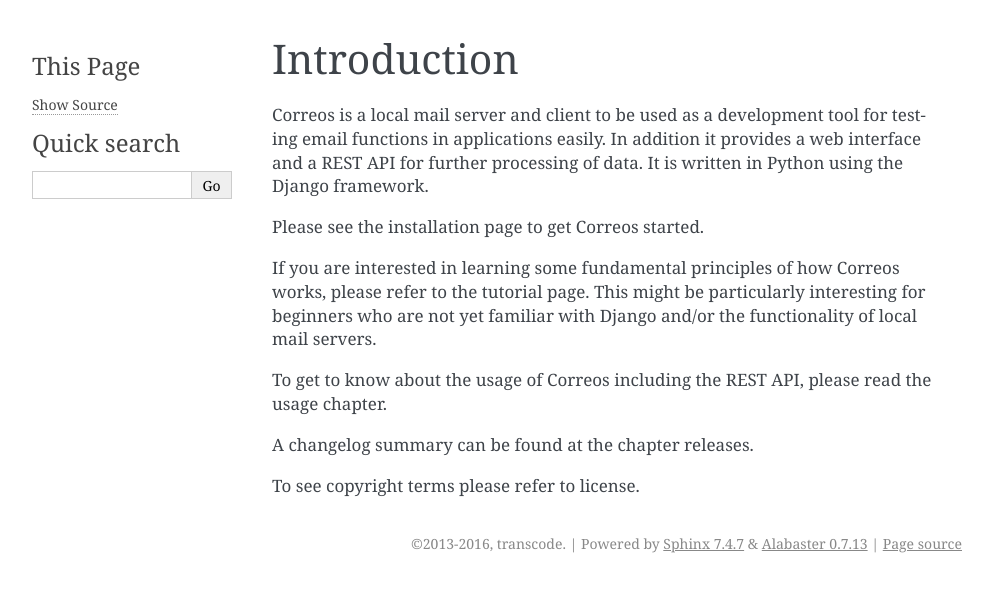
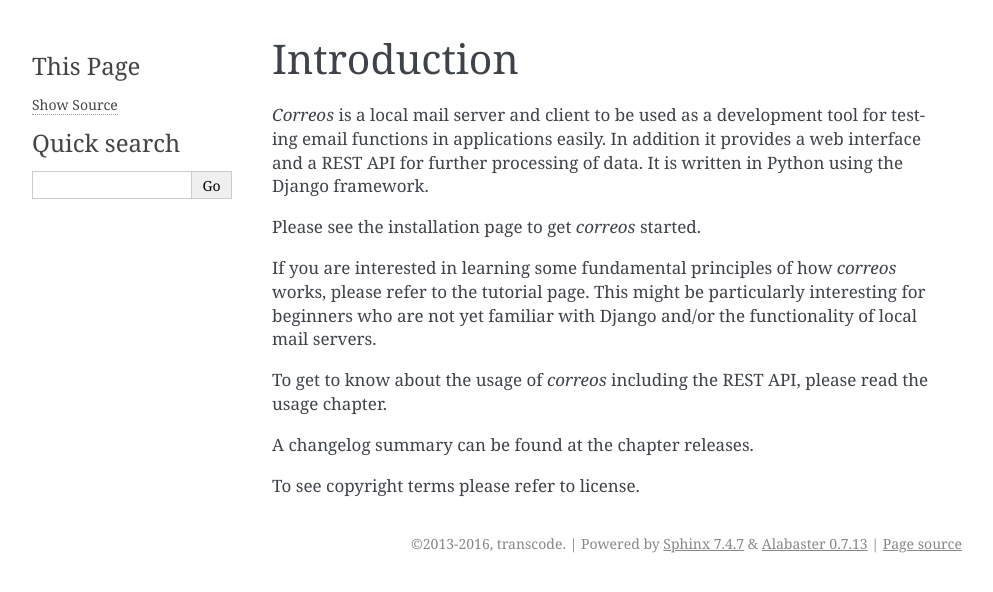
Before and after one commit to transcode-de/correos, a Sphinx documentation site: the page built from docs/source/introduction.rst, in a window 1280 px wide. Shown: the top 592 px of the page, without its empty margins (148-1141 px from the left). Built offline with Sphinx 7.4.7, drawn with Linux system fonts in a browser that asks for light colours.

```diff
--- a/docs/source/index.rst
+++ b/docs/source/index.rst
@@ -1,8 +1,8 @@
 ***********************
-Correos's documentation
+correos's documentation
 ***********************
 
-Welcome to Correos's documentation!
+Welcome to *correos*'s documentation!
 
 Please see the :ref:`introduction page <introduction>` to get an overview of
 the main content included in this documentation.
--- a/docs/source/introduction.rst
+++ b/docs/source/introduction.rst
@@ -4,19 +4,20 @@
 Introduction
 ************
 
-Correos is a local mail server and client to be used as a development tool for
-testing email functions in applications easily. In addition it provides a web
-interface and a REST API for further processing of data. It is written in
+*Correos* is a local mail server and client to be used as a development tool
+for testing email functions in applications easily. In addition it provides a
+web interface and a REST API for further processing of data. It is written in
 Python using the Django framework.
 
-Please see :ref:`the installation page <installation>` to get Correos started.
+Please see :ref:`the installation page <installation>` to get *correos*
+started.
 
-If you are interested in learning some fundamental principles of how Correos
+If you are interested in learning some fundamental principles of how *correos*
 works, please refer to :ref:`the tutorial page <tutorial>`. This might be
 particularly interesting for beginners who are not yet familiar with Django
 and/or the functionality of local mail servers.
 
-To get to know about the usage of Correos including the REST API, please
+To get to know about the usage of *correos* including the REST API, please
 read :ref:`the usage chapter <usage>`.
 
 A changelog summary can be found at :ref:`the chapter releases <releases>`.
```
